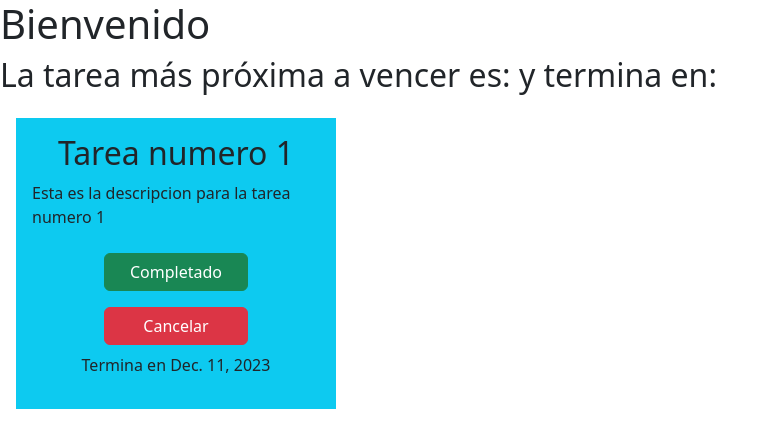
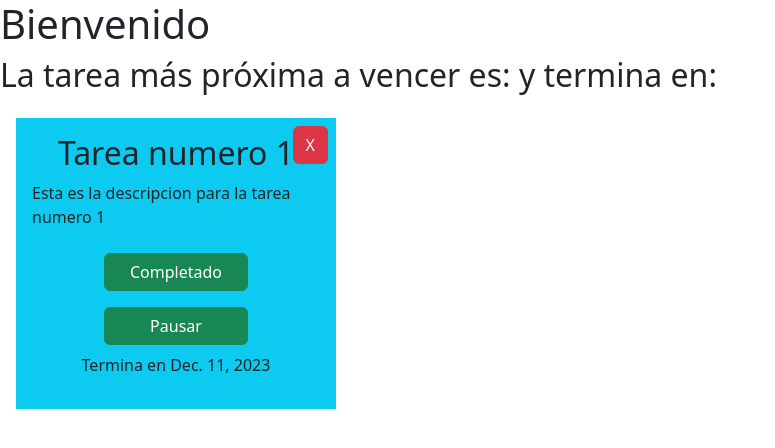
Before and after one commit to Yamizaki/todoList, a Django app: page /tasks/ in a window 1280 px wide. Shown: the top 448 px of the page, without its empty margins (0-775 px from the left). Run offline with Django 5.2, Linux system fonts and the light colour scheme; data comes from the database, SQL or seed files in the repository; both versions use the stored data as it was after the commit.

Commit message:
Agregando estados

```diff
--- a/Task/models.py
+++ b/Task/models.py
@@ -5,7 +5,7 @@ class Task(models.Model):
     STATUS_CHOICES = (
         ('Registrado', 'REGISTRADO'),
         ('Culminado', 'CULMINADO'),
-        ('Cancelado', 'CANCELADO'),
+        ('Pausado', 'PAUSADO'),
     )
 
 
@@ -16,7 +16,7 @@ class Task(models.Model):
 
 
     date_created= models.DateField(auto_now_add=True)
-    date_final= models.DateField()
+    date_final= models.DateField(auto_now_add=True)
 
     def __str__(self):
         return self.title
--- a/Task/templates/Task/task.html
+++ b/Task/templates/Task/task.html
@@ -13,16 +13,49 @@
 
 <section class="d-flex flex-wrap">
     {% for task in tasks  %}
-    <div class="bg-info w-25 py-3 px-3 mx-3 my-3 text-center d-flex flex-column">
-        <h2>{{task.title}}</h2>
-        <p class="text-start">{{task.description}}</p>
 
-        <a href='{% url "done" task.id %}' class="btn btn-success w-50 mx-auto my-2">Completado</a>
-        <a href='{% url "delete" task.id %}' class="btn btn-danger w-50 mx-auto my-2">Cancelar</a>
+        {% if task.status == "Registrado" %}
+        <div class="bg-info w-25 py-3 px-3 mx-3 my-3 text-center d-flex flex-column position-relative">
+            <h2>{{task.title}}</h2>
+            <p class="text-start">{{task.description}}</p>
+            <a href='{% url "delete" task.id %}' class="btn btn-danger top-0 mx-2 my-2 end-0 position-absolute"> X </a>
 
 
-        <p>Termina en {{task.date_final}}</p>
-    </div>
+            <a href='{% url "done" task.id %}' class="btn btn-success w-50 mx-auto my-2">Completado</a>
+            <a href='{% url "pause" task.id %}' class="btn btn-success w-50 mx-auto my-2">Pausar</a>
+
+
+
+            <p>Termina en {{task.date_final}}</p>
+        </div>
+
+        {% elif task.status == "Culminado" %}
+        <div class="bg-success w-25 py-3 px-3 mx-3 my-3 text-center d-flex flex-column position-relative">
+            <h2>{{task.title}}</h2>
+            <p class="text-start">{{task.description}}</p>
+            <a href='{% url "delete" task.id %}' class="btn btn-danger top-0 mx-2 my-2 end-0 position-absolute"> X </a>
+
+
+            <a href='{% url "started" task.id %}' class="btn btn-info w-50 mx-auto my-2">Aun no culminado</a>
+
+
+            <p>Termina en {{task.date_final}}</p>
+        </div>
+
+        {% elif task.status == "Pausado" %}
+        <div class="bg-danger w-25 py-3 px-3 mx-3 my-3 text-center d-flex flex-column position-relative">
+            <h2>{{task.title}}</h2>
+            <p class="text-start">{{task.description}}</p>
+            <a href='{% url "delete" task.id %}' class="btn btn-danger top-0 mx-2 my-2 end-0 position-absolute"> X </a>
+
+            <a href='{% url "started" task.id %}' class="btn btn-success w-50 mx-auto my-2">Continuar</a>
+
+
+
+            <p>Termina en {{task.date_final}}</p>
+        </div>
+        {% endif %}
+
     {% empty %}
 
     <h2>Aún no hay tareas agregadas</h2>
--- a/Task/urls.py
+++ b/Task/urls.py
@@ -1,9 +1,12 @@
 
 from django.urls import path
-from .views import showTasks, add, delete, done
+from .views import showTasks, add, delete, done, pause, started
 urlpatterns = [
     path('', showTasks, name="showTasks"),
     path("add", add, name="add"),
     path("delete/<int:task_id>", delete, name="delete"),
-    path("done/<int:task_id>", done, name="done")
+    path("done/<int:task_id>", done, name="done"),
+    path("pause/<int:task_id>", pause, name="pause"),
+    path("started/<int:task_id>", started, name="started"),
+
 ]
--- a/Task/views.py
+++ b/Task/views.py
@@ -33,3 +33,17 @@ def done(request, task_id):
     taskDone.save()
     print(taskDone.status)
     return HttpResponseRedirect(reverse("showTasks"))
+
+def pause(request, task_id):
+    taskDone = Task.objects.get(id=task_id)
+    taskDone.status="Pausado"
+    taskDone.save()
+    print(taskDone.status)
+    return HttpResponseRedirect(reverse("showTasks"))
+
+def started(request, task_id):
+    taskDone = Task.objects.get(id=task_id)
+    taskDone.status="Registrado"
+    taskDone.save()
+    print(taskDone.status)
+    return HttpResponseRedirect(reverse("showTasks"))
```
Also changed, not shown: Task/migrations/0004_alter_task_date_final_alter_task_status.py (added), db.sqlite3.
